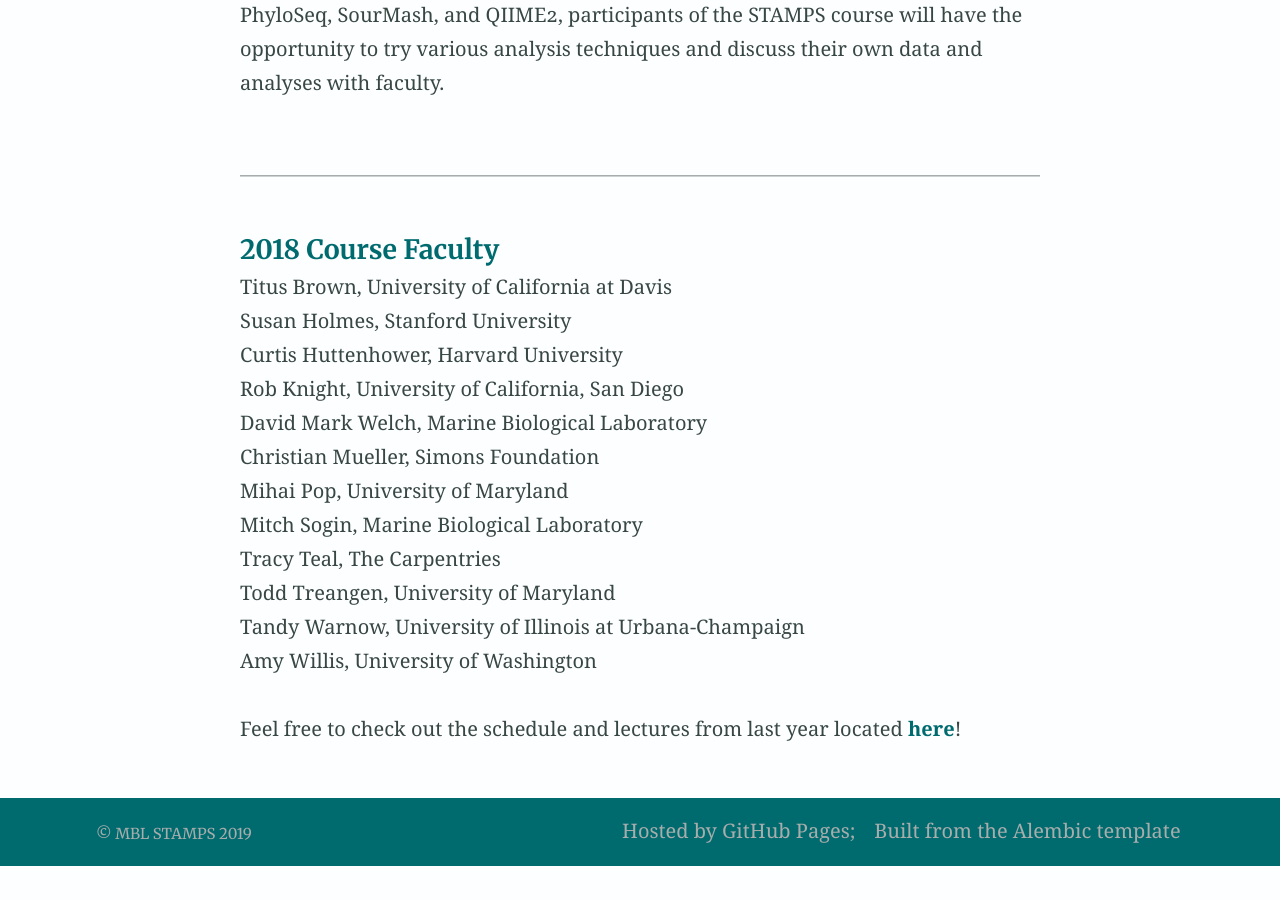
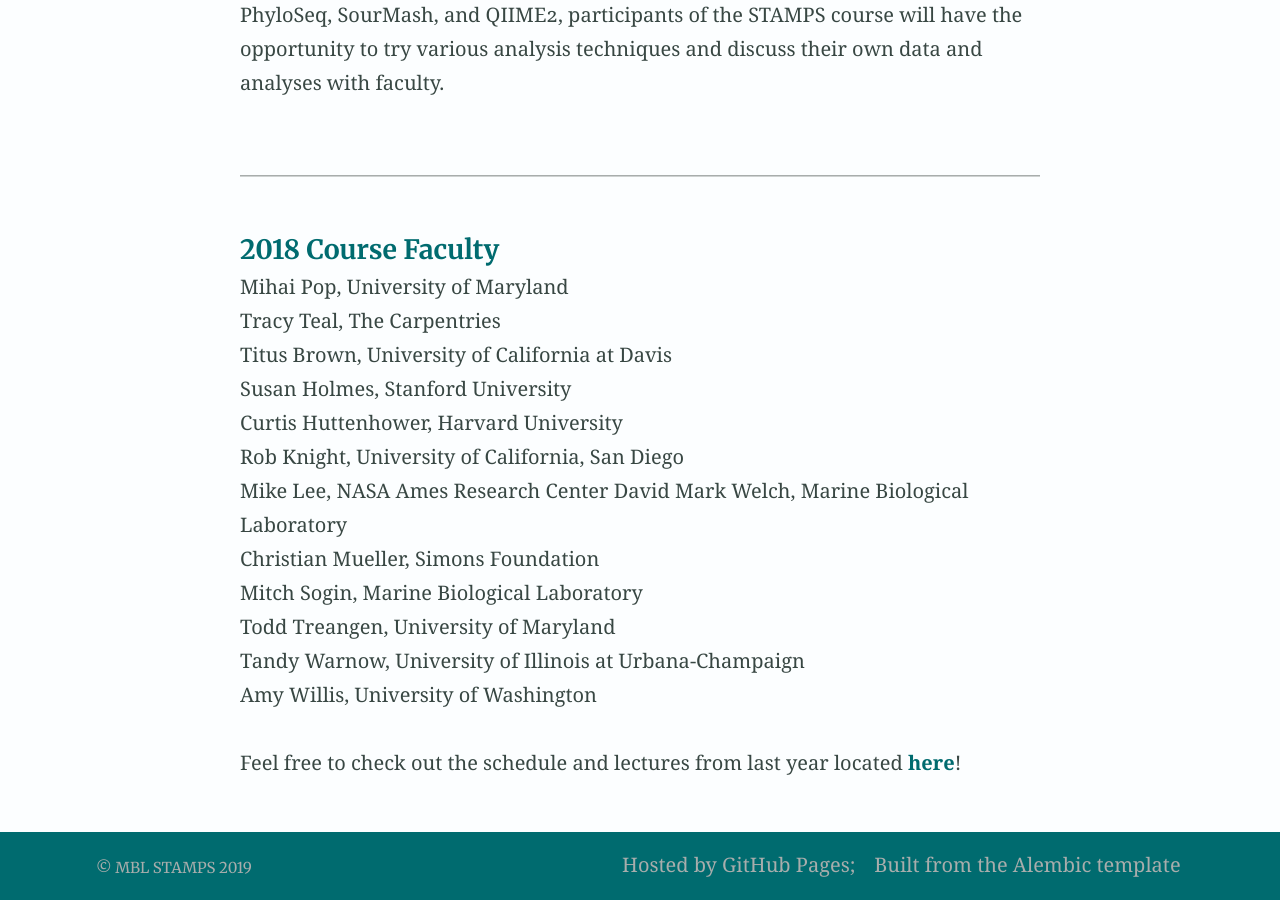
Before and after one commit to mblstamps/mblstamps.github.io, a Jekyll site: the page built from index.md, in a window 1280 px wide and 900 px high, scrolled down 1807 px. Built offline with Jekyll 4.4.1, drawn with Linux system fonts in a browser that asks for light colours; our own code applies the rules of GitHub Pages for plain Markdown files; before the commit the page ends 2673 px from its top, so only the background shows below that.

Commit message:
mod faculty

```diff
--- a/index.md
+++ b/index.md
@@ -29,19 +29,18 @@ The course is designed for established investigators, postdoctoral fellows, and
 ---
 
 #### 2018 Course Faculty
+Mihai Pop, University of Maryland
+Tracy Teal, The Carpentries
 Titus Brown, University of California at Davis
 Susan Holmes, Stanford University
 Curtis Huttenhower, Harvard University
 Rob Knight, University of California, San Diego
+Mike Lee, NASA Ames Research Center
 David Mark Welch, Marine Biological Laboratory
 Christian Mueller, Simons Foundation
-Mihai Pop, University of Maryland
 Mitch Sogin, Marine Biological Laboratory
-Tracy Teal, The Carpentries
 Todd Treangen, University of Maryland
 Tandy Warnow, University of Illinois at Urbana-Champaign
 Amy Willis, University of Washington
 
-
-
 Feel free to check out the schedule and lectures from last year located **[here](https://github.com/mblstamps/stamps2018/wiki#schedule)**!
```
